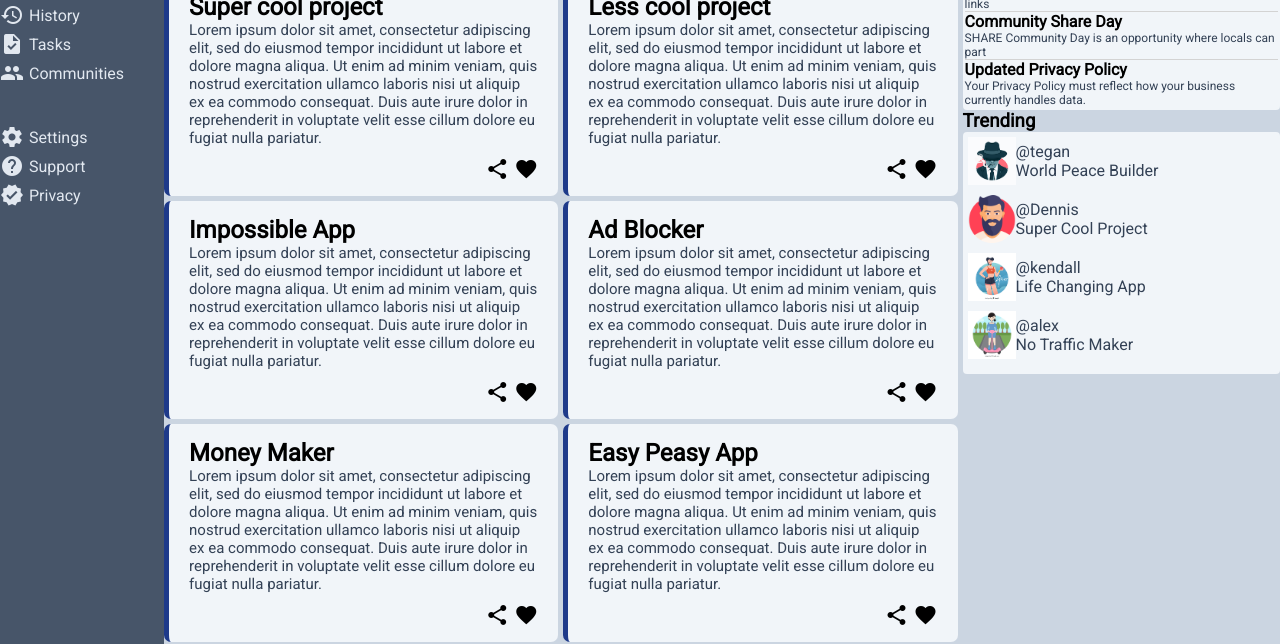
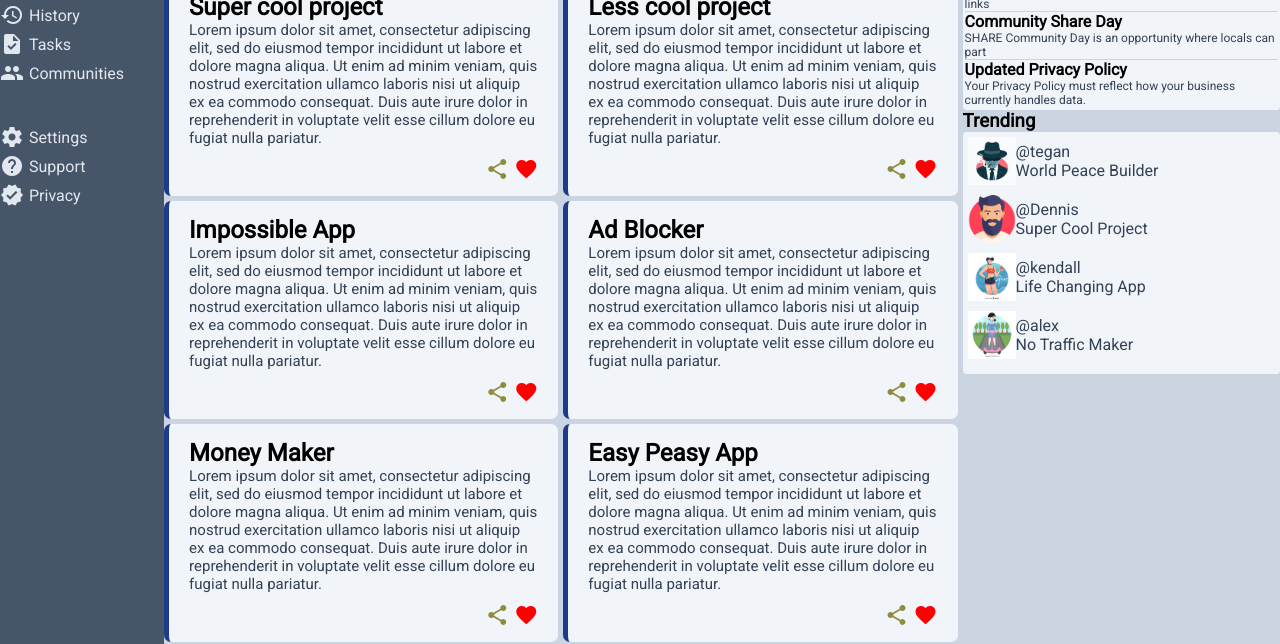
Before and after one commit to DennisMuturi-prog/admin_dashboard, a plain HTML site: page index.html in a window 1280 px wide. Shown: the part 172-816 px from the top of the page. Drawn offline with Linux system fonts and the light colour scheme.

Commit message:
Addstyling to icons in projects

```diff
--- a/styles.css
+++ b/styles.css
@@ -150,6 +150,13 @@
     margin-top: 10px;
     gap: 5px;
 }
+.picons>span:nth-child(2){
+    color:red;
+
+}
+.picons>span:nth-child(1){
+    color: rgb(141, 141, 63);
+}
 .announcements p{
     font-size: 12px;
     border-bottom: 1px solid lightgrey;
```
